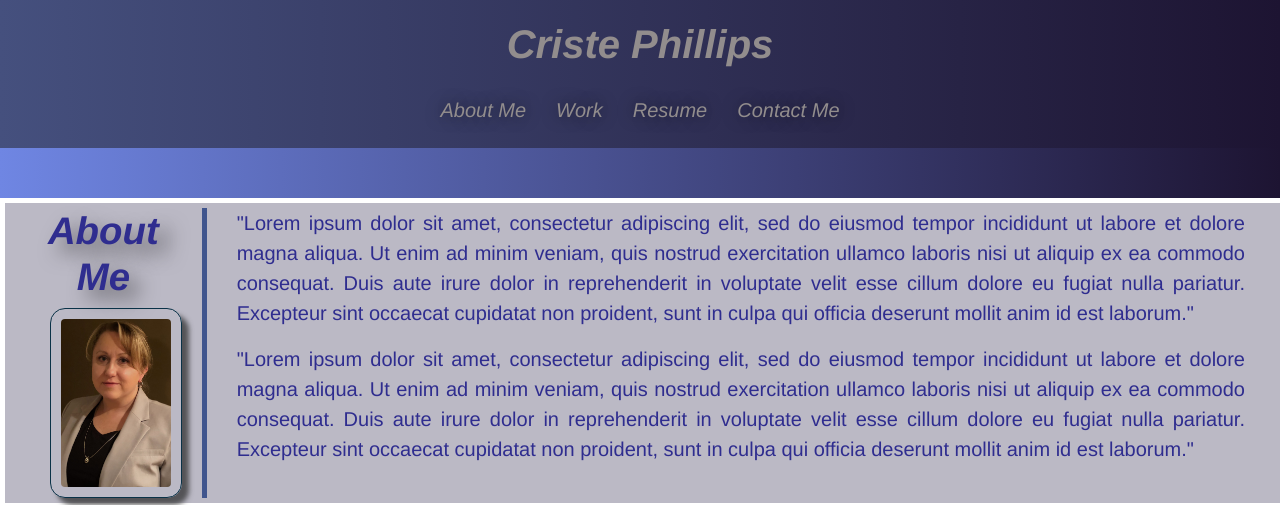
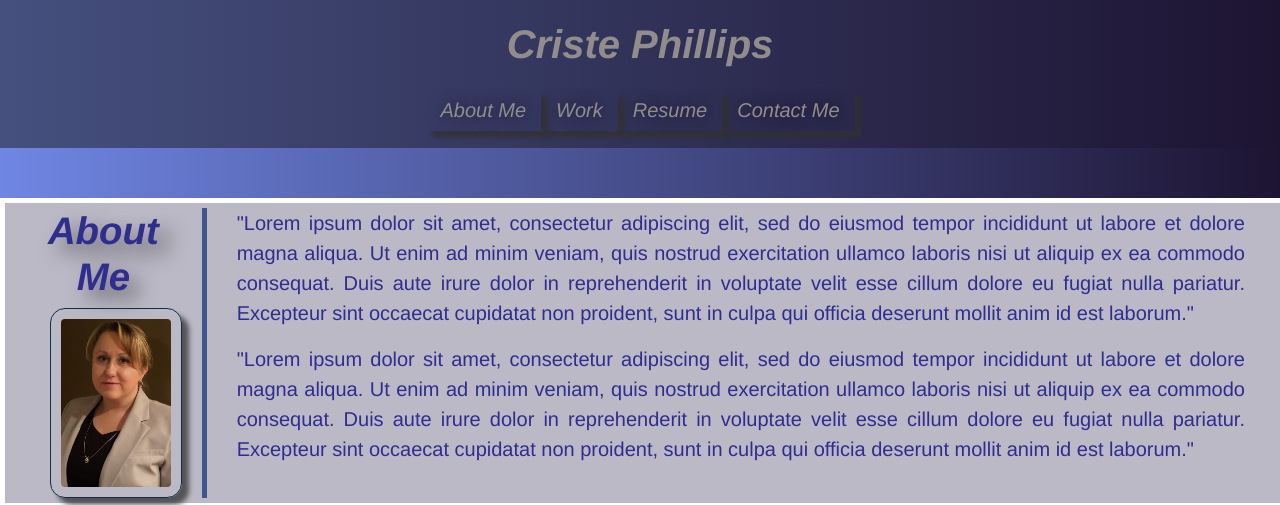
Before and after one commit to cphill11/professional-portfolio, a plain HTML site: page index.html in a window 1280 px wide. Shown: the top 505 px of the page. Drawn offline with nearby package versions, Linux system fonts and the light colour scheme; a web font is replaced by a local one.

Commit message:
shadow added to buttons

```diff
--- a/assets/css/styles.css
+++ b/assets/css/styles.css
@@ -65,6 +65,9 @@ header nav ul li a {
     font-weight: lighter;
     font-size: 1.5vw;
     text-shadow: 0 0 15px rgba(0, 0, 0, 0.5);
+    -webkit-box-shadow: 7px 7px 5px 0px rgba(50, 50, 50, 0.75);
+    -moz-box-shadow:    7px 7px 5px 0px rgba(50, 50, 50, 0.75);
+    box-shadow:         7px 7px 5px 0px rgba(50, 50, 50, 0.75);
 }
 
 header nav ul li a:hover {
```
